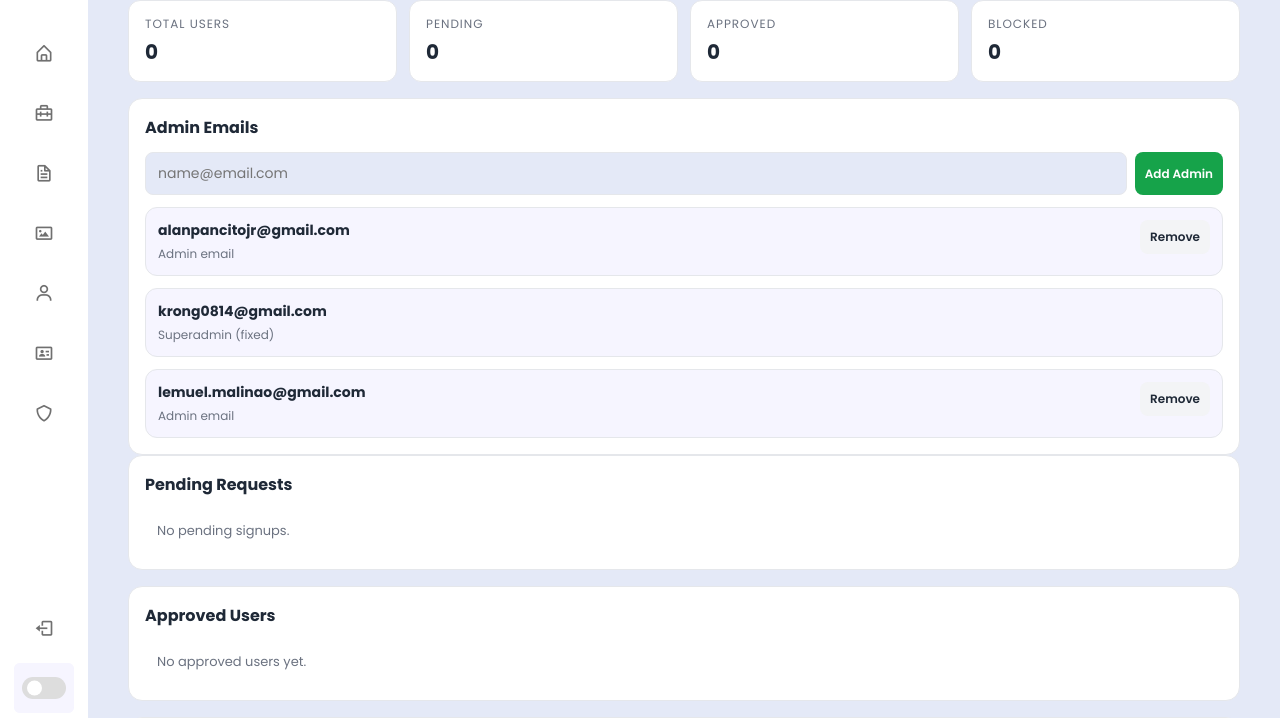
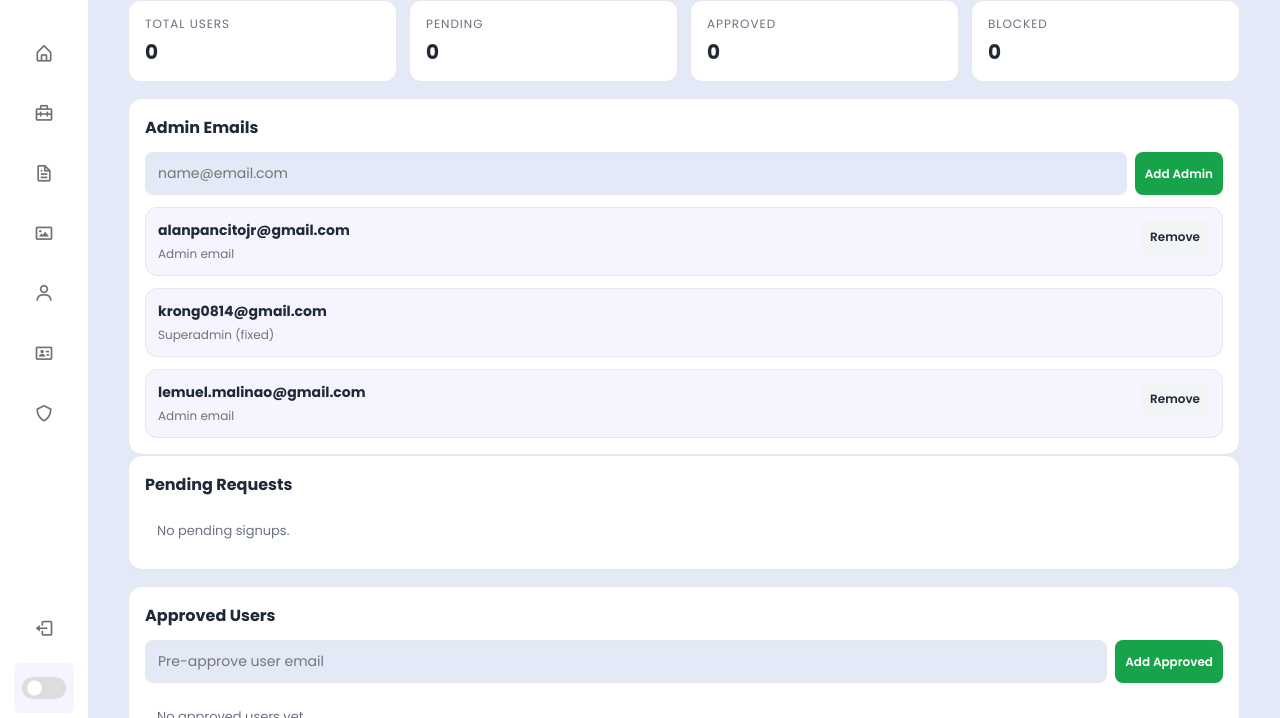
Before and after one commit to krong14/ssdeoprojects, a website: page admin.html in a window 1280 px wide. Shown: the part 82-800 px from the top of the page. Drawn offline with nearby package versions, Linux system fonts and the light colour scheme; no server answers; sample sign-in values are in the browser's storage.

Commit message:
Update admin.html

```diff
--- a/admin.html
+++ b/admin.html
@@ -149,6 +149,15 @@
 
       <div class="admin-panel" style="margin-top:16px">
         <h3>Approved Users</h3>
+        <div class="admin-email-form">
+          <input
+            id="approvedEmailInput"
+            type="email"
+            placeholder="Pre-approve user email"
+            autocomplete="off"
+          >
+          <button type="button" class="admin-btn approve" id="addApprovedEmailBtn">Add Approved</button>
+        </div>
         <div class="admin-list" id="approvedList"></div>
       </div>
 
```
